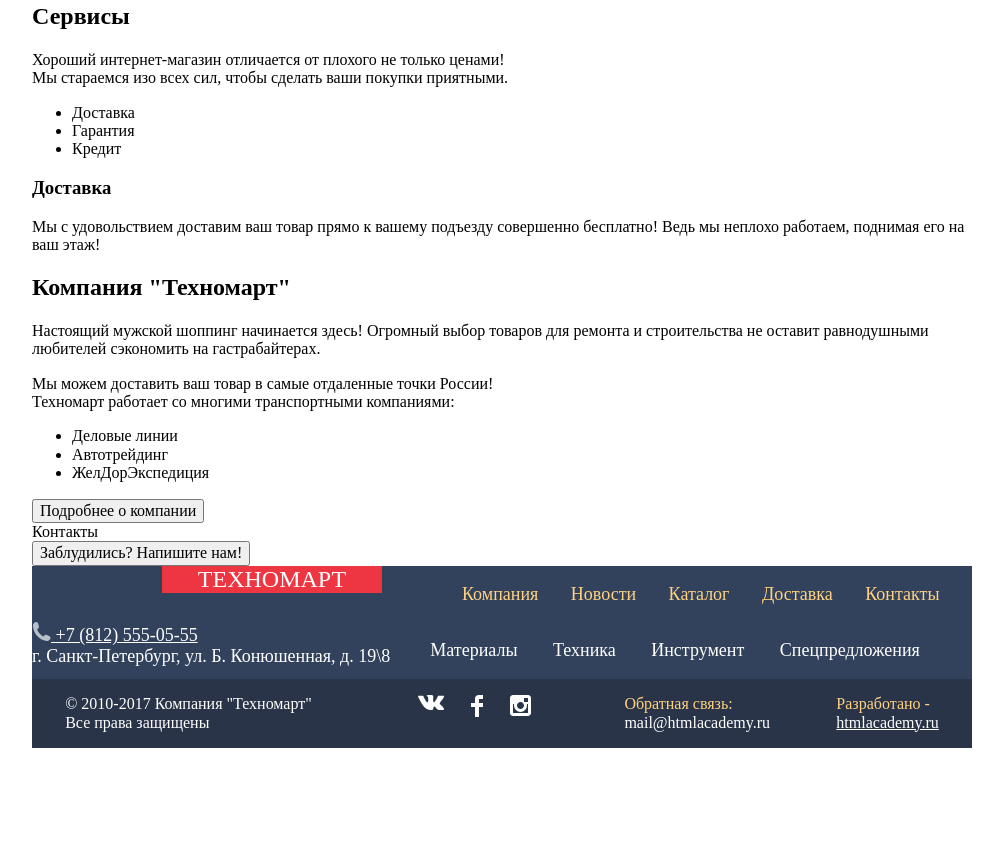
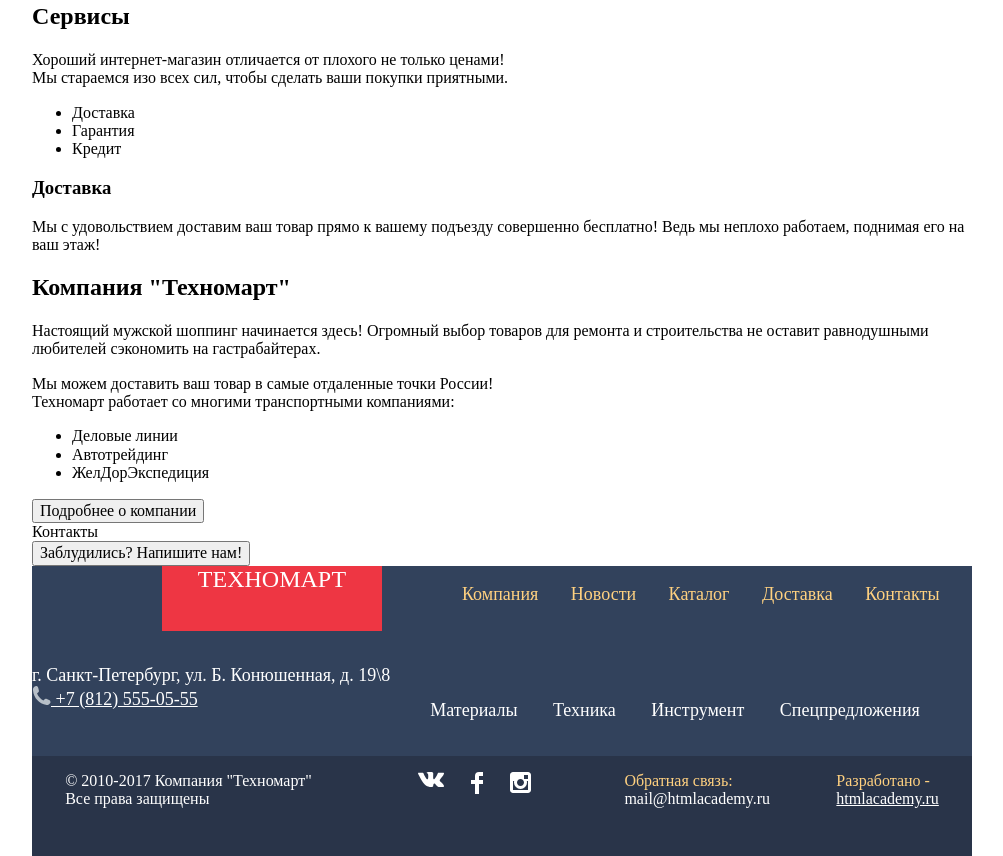
Before and after one commit to msv5/33764-technomart, a plain HTML site: page index.html in a window 1280 px wide. Shown: the part 1581-2437 px from the top of the page, without its empty margins (138-1141 px from the left). Before the commit the page ends 2329 px from the top, so only its background shows below. Drawn offline with Linux system fonts and the light colour scheme; a web font is replaced by a local one.

Commit message:
some changes

```diff
--- a/css/styles.css
+++ b/css/styles.css
@@ -259,6 +259,7 @@ header {
 }
 
 #first-footer {
+  height: 190px;
   background-color: #32425c;
   font-size: 18px;
   display: flex;
@@ -295,6 +296,7 @@ header {
   font-size: 16px;
   display: flex;
   justify-content: space-around;
+  height: 100px;
 }
 
 .social-networks ul {
@@ -326,3 +328,14 @@ header {
   display: flex;
   flex-direction: column;
 }
+
+.technomart-footer-label {
+  height: 65px;
+  margin-left: 130px;
+  text-align: center;
+  width: 220px;
+  font-size: 24px;
+  margin-right: auto;
+  text-transform: uppercase;
+  color: white;
+}
--- a/index.html
+++ b/index.html
@@ -206,7 +206,7 @@
 
 <footer>
   <div id="first-footer">
-    <a class="red-button technomart-label">Техномарт</a>
+    <a class="red-button technomart-footer-label">Техномарт</a>
     <nav class="footer-yellow-menu">
       <ul>
         <li><a>Компания</a></li>
@@ -219,8 +219,8 @@
 
     <section class="footer-contacts">
       <h2 class="visually-hidden">Контакты</h2>
+      <address>г. Санкт-Петербург, ул. Б. Конюшенная, д. 19\8</address>
       <a href="tel:+78125550555"><img src="img/icon-phone.svg" alt="phone"> +7 (812) 555-05-55</a>
-      <address>г. Санкт-Петербург, ул. Б. Конюшенная, д. 19\8</address>
     </section>
 
     <ul class="footer-menu">
```
